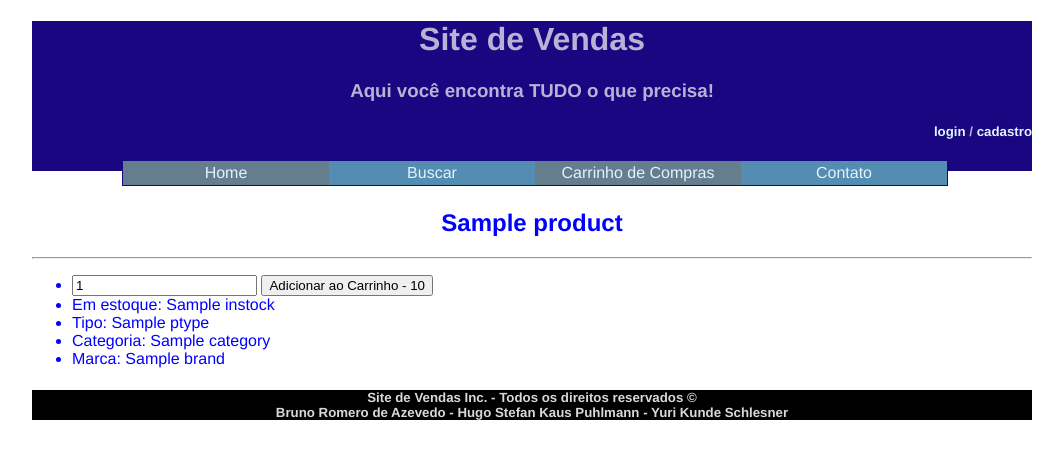
After one commit to brunodea/SiteVendas, a Django app: template templates/products/view_product.html in a window 1280 px wide. The commit adds this page. Shown: the top 459 px of the page, without its empty margins (108-1171 px from the left). Run offline with Django 3.2, Linux system fonts and the light colour scheme; the template is opened without the code that fills it: most values are stand-ins (such as "Sample title", 1, 10 or a date in 2020).

Commit message:
Páginas individuais de visualização de produtos.

```diff
--- a/templates/products/list_products.html
+++ b/templates/products/list_products.html
@@ -40,7 +40,7 @@
 
         {% for obj in objects %}
             <tr align="center" class="{% cycle "" "odd" %}">
-                <td> {{ obj.name }} </td>
+                <td><a href="{{ obj.pk }}">{{ obj.name }}</a></td>
                 <td> {{ obj.price }} </td>
                 <td> {{ obj.instock }} </td>
                 <td> {{ obj.ptype.name }} </td>
--- /dev/null
+++ b/templates/products/view_product.html
@@ -0,0 +1,26 @@
+{% extends "basic/base.html" %}
+
+{% block content %}
+	<h2>{{ product.name }}</h2>
+	<hr />
+	<div style="text-align: left">
+	<ul>
+		{% if not user.is_staff %}
+			<li>
+				<form action="/user/cart/add" method="POST">
+					{% csrf_token %}
+					<input type="hidden" name="product_id" value="{{ product.id }}" />
+					<input class="quantity_textbox" type="text" name="quantity" value="1" />
+					<input type="submit" value="Adicionar ao Carrinho - {{ product.price }}" />
+				</form>
+			</li>
+		{% else %}
+			<li>Preço: {{ product.price }}</li>
+		{% endif %}
+		<li>Em estoque: {{ product.instock }}</li>
+		<li>Tipo: {{ product.ptype.name }}</li>
+		<li>Categoria: {{ product.ptype.category.name }}</li>
+		<li>Marca: {{ product.brand.name }}</li>
+	</ul>
+</div>
+{% endblock %}
--- a/templates/user/user_cart.html
+++ b/templates/user/user_cart.html
@@ -26,7 +26,7 @@
                 {% for i in cartprods %}
                     <tr align="center" style="color: #01309b; background: #dadee5;">
                         {% with i.product as p %}
-                            <td> {{ p.name }} </td>
+                            <td><a href="/products/{{ p.pk }}">{{ p.name }}</a></td>
                             <td> {{ p.price }} </td>
                             <td> {{ p.instock }} </td>
                             <td> {{ p.ptype.name }} </td>
--- a/urls.py
+++ b/urls.py
@@ -19,6 +19,7 @@ urlpatterns = patterns('',
    (r'^admin/addproduct$', 'products.views.addProduct'),
    (r'^admin/editcategories$', 'products.views.editCategories'),
    (r'^products/$', 'products.views.searchProducts'),
+   (r'^products/(?P<product_id>\d+)$', 'products.views.viewProduct'),
    (r'^static/(?P<path>.*)$', 'django.views.static.serve', {'document_root': settings.MEDIA_ROOT}),
    (r'^admin/', include(admin.site.urls))
 )
```
Also changed, not shown: products/views.py (+14 -0 lines).
